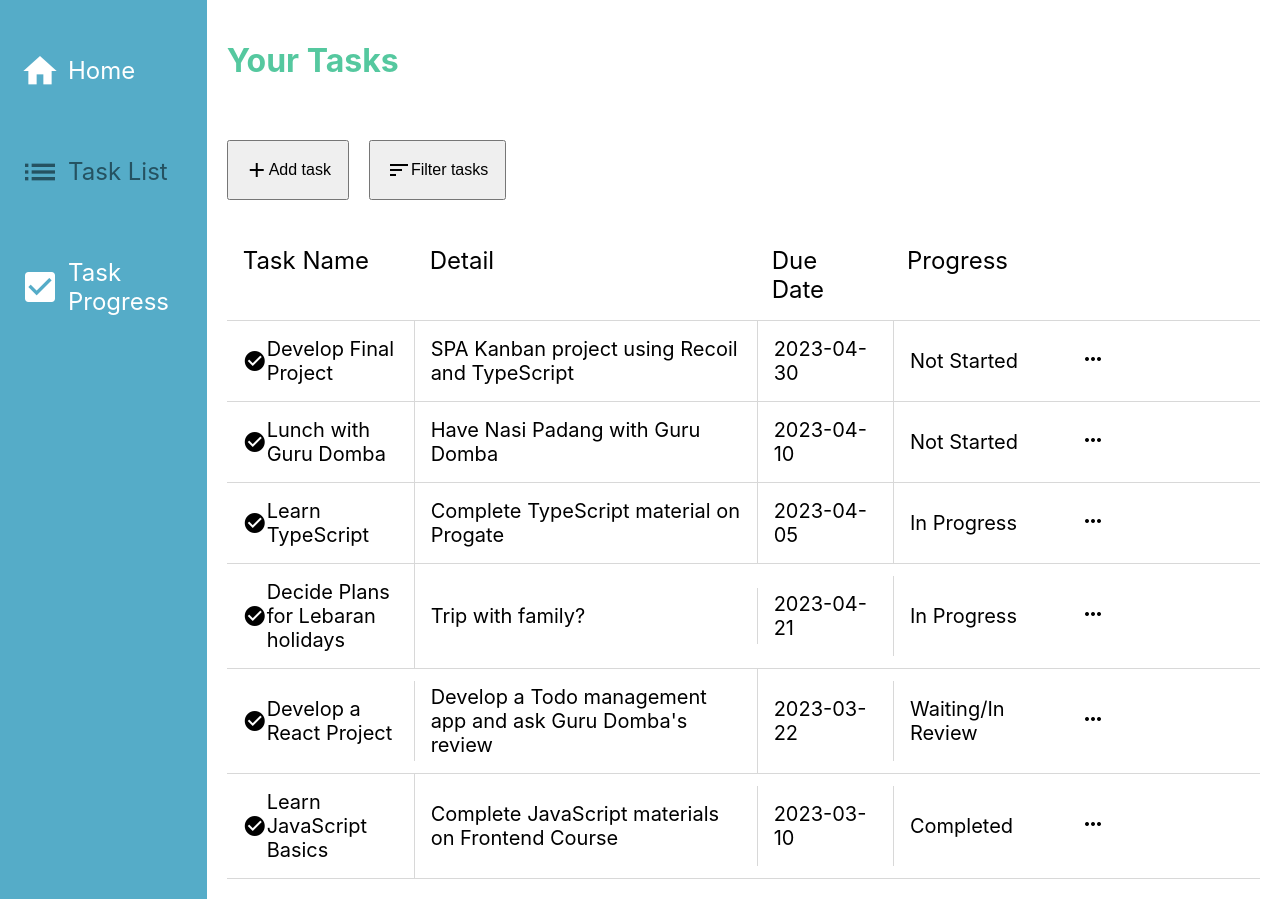
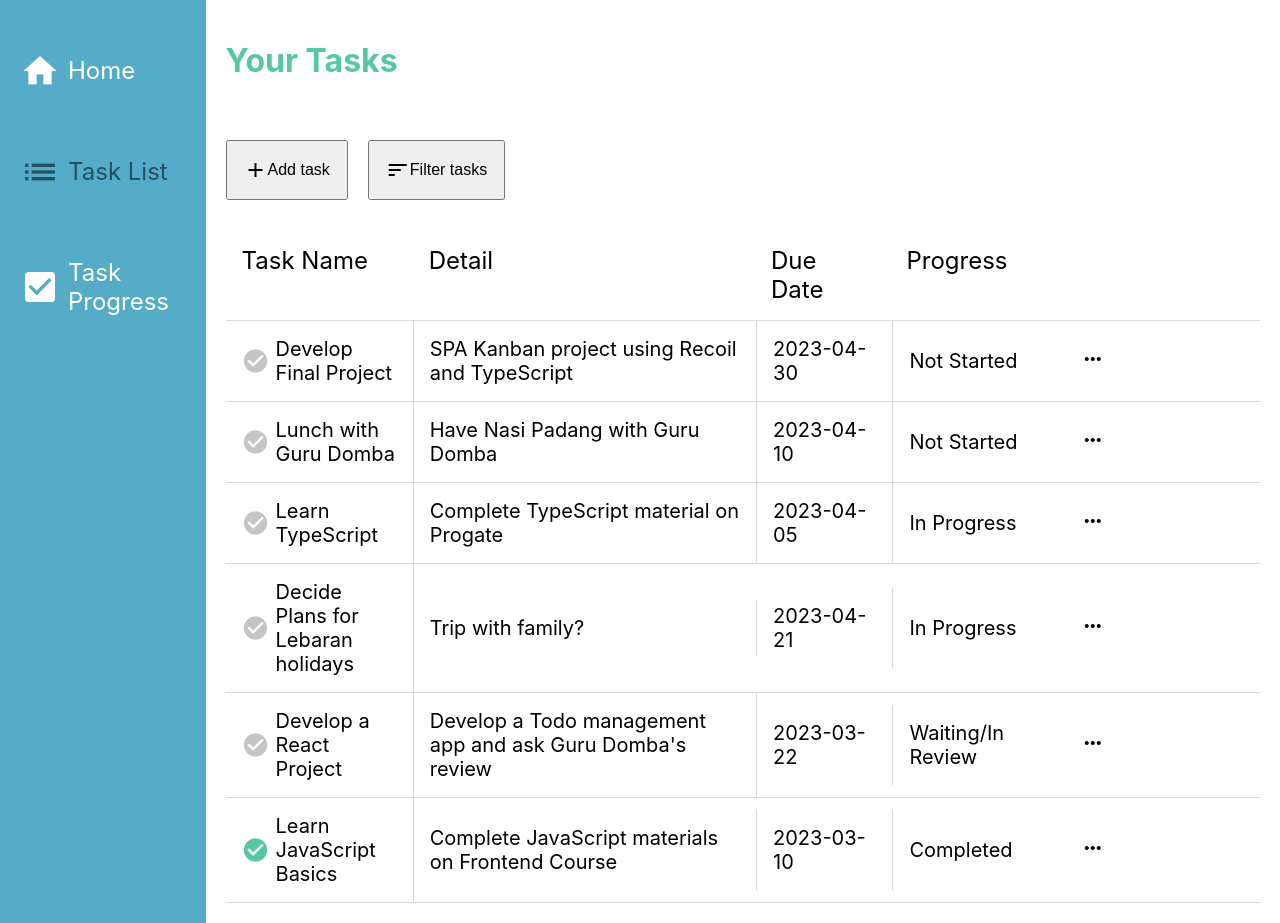
Before and after one commit to ocinz/kanban, a React (Vite) app: page /task-list in a window 1280 px wide. Before the commit the page ends 899 px from the top, so only its background shows below. Built offline with nearby package versions, Linux system fonts and the light colour scheme.

Commit message:
Develop complete feature

```diff
--- a/src/features/tasks/components/TaskList/TaskListItem.tsx
+++ b/src/features/tasks/components/TaskList/TaskListItem.tsx
@@ -1,10 +1,22 @@
 import type { Task, CSSProperties } from "../../../../types";
 import { TASK_PROGRESS_ID, TASK_PROGRESS_STATUS } from "../../../../constants/app";
-
+import { useRecoilState } from "recoil";
+import { tasksState } from "../../TaskAtoms";
 interface TaskListItemProps {
   task: Task;
 }
+const getIconStyle = (progressOrder: number): React.CSSProperties => {
+  const color: "#55C89F" | "#C5C5C5" = progressOrder === TASK_PROGRESS_ID.COMPLETED ? "#55C89F" : "#C5C5C5";
 
+  const cursor: "default" | "pointer" = progressOrder === TASK_PROGRESS_ID.COMPLETED ? "default" : "pointer";
+
+  return {
+    color,
+    cursor,
+    fontSize: "28px",
+    marginRight: "6px",
+  };
+};
 const getProgressCategory = (progressOrder: number): string => {
   switch (progressOrder) {
     case TASK_PROGRESS_ID.NOT_STARTED:
@@ -21,19 +33,31 @@
 };
 
 const TaskListItem = ({ task }: TaskListItemProps): JSX.Element => {
+  const [tasks, setTasks] = useRecoilState<Task[]>(tasksState);
+
+  const completeTask = (taskId: number): void => {
+    const updatedTasks: Task[] = tasks.map((task) => (task.id === taskId ? { ...task, progressOrder: TASK_PROGRESS_ID.COMPLETED } : task));
+    setTasks(updatedTasks);
+  };
   return (
     <div style={styles.tableBody}>
       <div style={styles.tableBodyTaskTitle}>
-        <span className="material-icons">check_circle</span>
+        <span
+          className="material-icons"
+          onClick={(): void => {
+            completeTask(task.id);
+          }}
+          style={getIconStyle(task.progressOrder)}
+        >
+          check_circle
+        </span>
         {task.title}
       </div>
       <div style={styles.tableBodyDetail}>{task.detail}</div>
       <div style={styles.tableBodyDueDate}>{task.dueDate}</div>
       <div style={styles.tableBodyprogress}>{getProgressCategory(task.progressOrder)}</div>
       <div>
-        <span className="material-icons" style={styles.menuIcon}>
-          more_horiz
-        </span>
+        <span className="material-icons">more_horiz</span>
       </div>
     </div>
   );
--- a/src/features/tasks/components/TaskProgress/TaskCard.tsx
+++ b/src/features/tasks/components/TaskProgress/TaskCard.tsx
@@ -1,11 +1,23 @@
 import React from "react";
 import type { Task, CSSProperties } from "../../../../types";
 import { TASK_PROGRESS_ID } from "../../../../constants/app";
+import { useRecoilState } from "recoil";
+import { tasksState } from "../../TaskAtoms";
 
 interface TaskCardProps {
   task: Task;
 }
+const getIconStyle = (progressOrder: number): React.CSSProperties => {
+  const color: "#55C89F" | "#C5C5C5" = progressOrder === TASK_PROGRESS_ID.COMPLETED ? "#55C89F" : "#C5C5C5";
 
+  const cursor: "default" | "pointer" = progressOrder === TASK_PROGRESS_ID.COMPLETED ? "default" : "pointer";
+
+  return {
+    color,
+    cursor,
+    fontSize: "28px",
+  };
+};
 const getArrowPositionStyle = (progressOrder: number): React.CSSProperties => {
   const justifyContentValue: "flex-end" | "space-between" = progressOrder === 1 ? "flex-end" : "space-between";
   return {
@@ -15,10 +27,24 @@
 };
 
 const TaskCard = ({ task }: TaskCardProps): JSX.Element => {
+  const [tasks, setTasks] = useRecoilState<Task[]>(tasksState);
+
+  const completeTask = (taskId: number): void => {
+    const updatedTasks: Task[] = tasks.map((task) => (task.id === taskId ? { ...task, progressOrder: TASK_PROGRESS_ID.COMPLETED } : task));
+    setTasks(updatedTasks);
+  };
   return (
     <div style={styles.taskCard}>
       <div style={styles.taskIcons}>
-        <div className="material-icons">check_circle</div>
+        <div
+          className="material-icons"
+          style={getIconStyle(task.progressOrder)}
+          onClick={(): void => {
+            completeTask(task.id);
+          }}
+        >
+          check_circle
+        </div>
         <div className="material-icons" style={styles.menuIcon}>
           more_vert
         </div>
@@ -31,7 +57,6 @@
         <p>Due on {task.dueDate}</p>
       </div>
       <div style={getArrowPositionStyle(task.progressOrder)}>
-        {/* Raw data telah digantikan */}
         {task.progressOrder !== TASK_PROGRESS_ID.NOT_STARTED && <button className="material-icons">chevron_left</button>}
         {task.progressOrder !== TASK_PROGRESS_ID.COMPLETED && <button className="material-icons">chevron_right</button>}
       </div>
```
